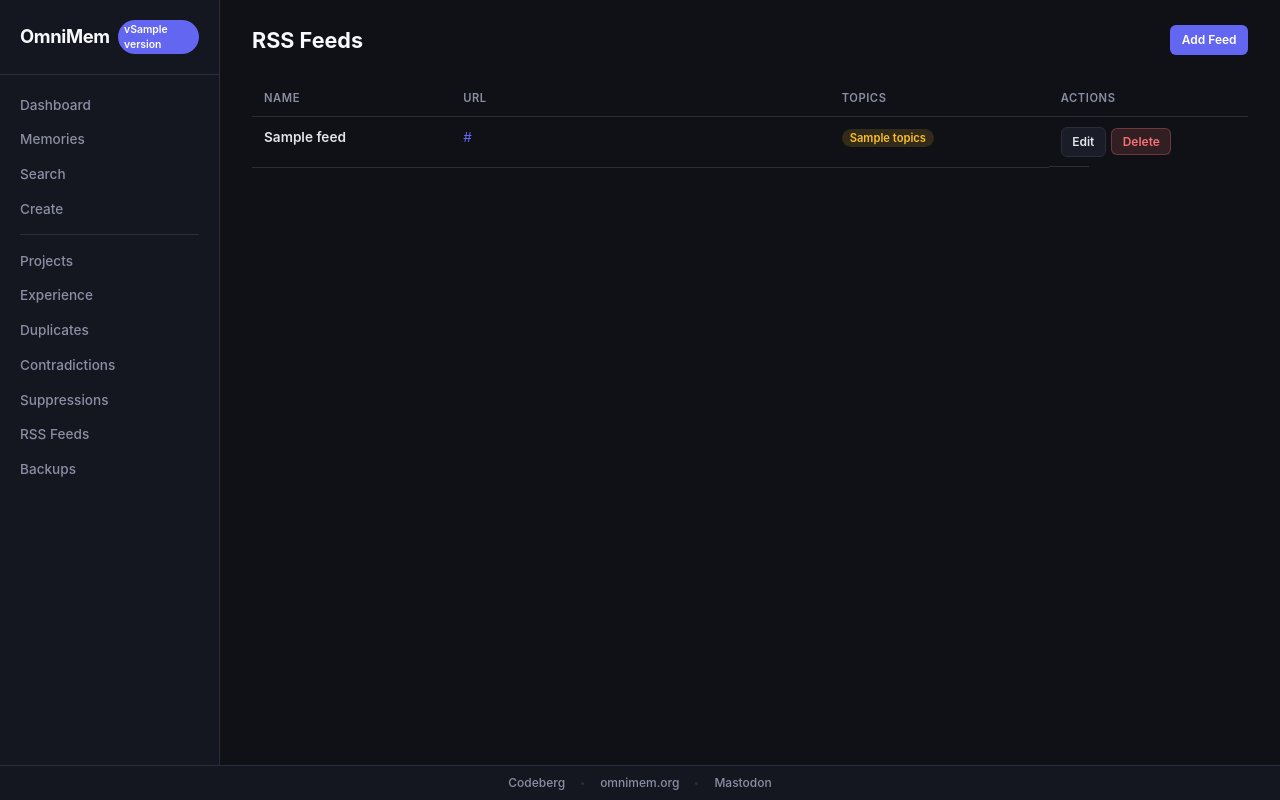
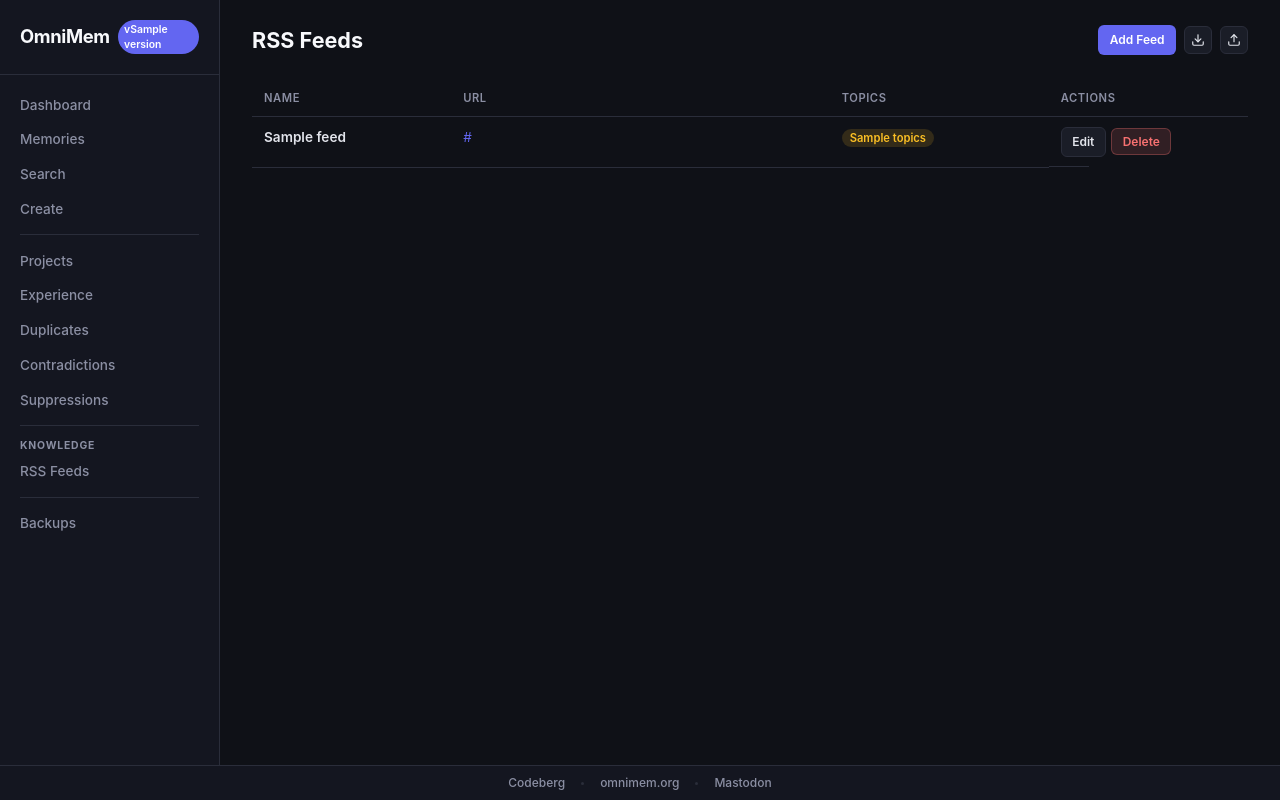
Before and after one commit to richarvey/OmniMem, a Python web app: template web_ui/templates/feeds/list.html in a window 1280 px wide. Run offline with Jinja, Linux system fonts and the light colour scheme; the template is opened without the code that fills it: most values are stand-ins (such as "Sample title", 1, 10 or a date in 2020).

Commit message:
v3.3.6: feeds download/upload + sidebar Knowledge section
Co-Authored-By: Claude Opus 4.6 (1M context) <noreply@anthropic.com>

```diff
--- a/mcp_server/memory/version.py
+++ b/mcp_server/memory/version.py
@@ -1,3 +1,3 @@
 """Single source of truth for the OmniMem version string."""
 
-__version__ = "3.3.5"
+__version__ = "3.3.6"
--- a/web_ui/static/style.css
+++ b/web_ui/static/style.css
@@ -102,6 +102,16 @@ body {
   height: 1px;
   background: var(--border);
   margin: 0.5rem 1.25rem;
+}
+
+.nav-section-label {
+  font-size: 0.65rem;
+  font-weight: 700;
+  text-transform: uppercase;
+  letter-spacing: 0.08em;
+  color: var(--text-dim);
+  padding: 0.25rem 1.25rem 0;
+  list-style: none;
 }
 
 /* Site footer */
@@ -717,6 +727,7 @@ span.project-name {
   .nav-list { display: flex; flex-wrap: wrap; gap: 0; padding: 0.5rem 1rem; }
   .nav-link { padding: 0.35rem 0.75rem; }
   .nav-divider { display: none; }
+  .nav-section-label { display: none; }
 
   .memories-table { table-layout: auto; }
   .memories-table th:nth-child(1),
--- a/web_ui/templates/base.html
+++ b/web_ui/templates/base.html
@@ -26,7 +26,10 @@
         <li><a href="/duplicates" class="nav-link{% if current_page == 'duplicates' %} active{% endif %}">Duplicates</a></li>
         <li><a href="/contradictions" class="nav-link{% if current_page == 'contradictions' %} active{% endif %}">Contradictions</a></li>
         <li><a href="/suppressions" class="nav-link{% if current_page == 'suppressions' %} active{% endif %}">Suppressions</a></li>
+        <li class="nav-divider"></li>
+        <li class="nav-section-label">Knowledge</li>
         <li><a href="/feeds" class="nav-link{% if current_page == 'feeds' %} active{% endif %}">RSS Feeds</a></li>
+        <li class="nav-divider"></li>
         <li><a href="/backups" class="nav-link{% if current_page == 'backups' %} active{% endif %}">Backups</a></li>
       </ul>
     </nav>
--- a/web_ui/templates/feeds/list.html
+++ b/web_ui/templates/feeds/list.html
@@ -5,8 +5,33 @@
 {% block content %}
 <header class="page-header">
   <h2>RSS Feeds</h2>
-  <a href="/feeds/new" class="btn btn-primary btn-sm">Add Feed</a>
+  <div style="display:flex;gap:0.5rem;align-items:center">
+    <a href="/feeds/new" class="btn btn-primary btn-sm">Add Feed</a>
+    <a href="/feeds/download" class="btn btn-secondary btn-sm" title="Download feeds.yml" style="display:inline-flex;align-items:center;justify-content:center;height:1.75rem;width:1.75rem;padding:0">
+      <svg width="14" height="14" viewBox="0 0 24 24" fill="none" stroke="currentColor" stroke-width="2" stroke-linecap="round" stroke-linejoin="round"><path d="M21 15v4a2 2 0 0 1-2 2H5a2 2 0 0 1-2-2v-4"/><polyline points="7 10 12 15 17 10"/><line x1="12" y1="15" x2="12" y2="3"/></svg>
+    </a>
+    <form method="POST" action="/feeds/upload" enctype="multipart/form-data" style="display:inline-flex;align-items:center">
+      <input type="file" name="file" accept=".yml,.yaml" required style="display:none" id="feeds-file-input" onchange="this.form.submit()">
+      <button type="button" class="btn btn-secondary btn-sm" title="Upload feeds.yml" onclick="document.getElementById('feeds-file-input').click()" style="display:inline-flex;align-items:center;justify-content:center;height:1.75rem;width:1.75rem;padding:0">
+        <svg width="14" height="14" viewBox="0 0 24 24" fill="none" stroke="currentColor" stroke-width="2" stroke-linecap="round" stroke-linejoin="round"><path d="M21 15v4a2 2 0 0 1-2 2H5a2 2 0 0 1-2-2v-4"/><polyline points="17 8 12 3 7 8"/><line x1="12" y1="3" x2="12" y2="15"/></svg>
+      </button>
+    </form>
+  </div>
 </header>
+
+{% if message %}
+<div class="flash flash-success">
+  {{ message }}
+  <button class="flash-close" onclick="this.parentElement.remove()">&times;</button>
+</div>
+{% endif %}
+
+{% if error %}
+<div class="flash flash-error">
+  {{ error }}
+  <button class="flash-close" onclick="this.parentElement.remove()">&times;</button>
+</div>
+{% endif %}
 
 {% if feeds %}
 <table class="data-table feeds-table">
```
Also changed, not shown: web_ui/routes/feeds.py (+66 -3 lines), CHANGELOG.md.
